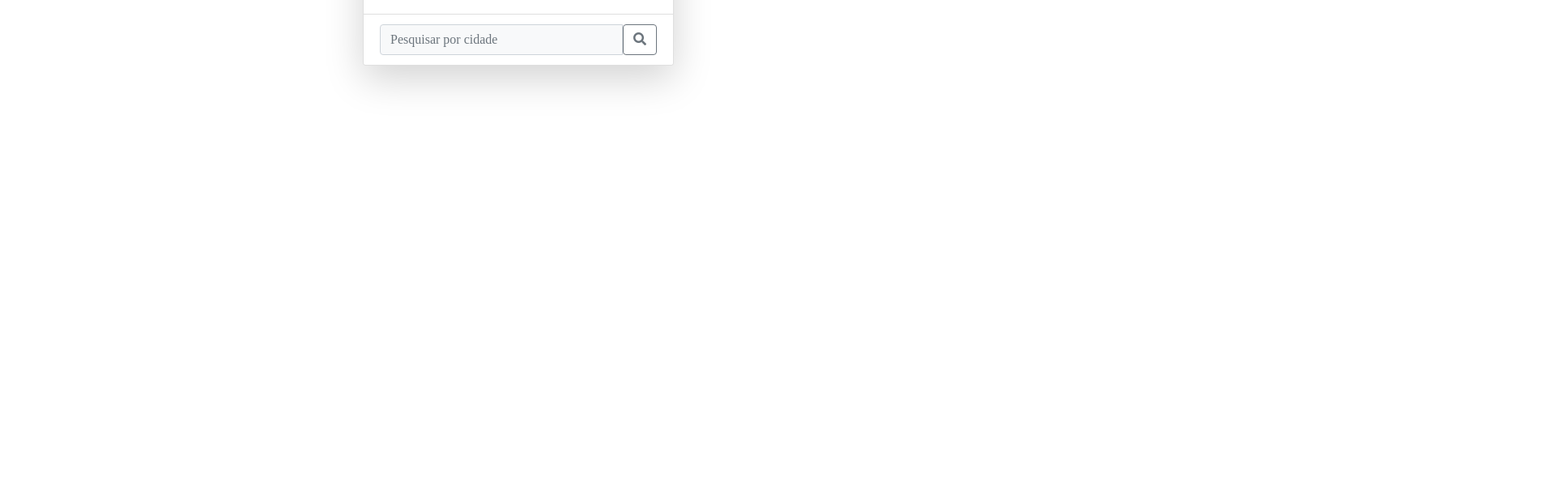
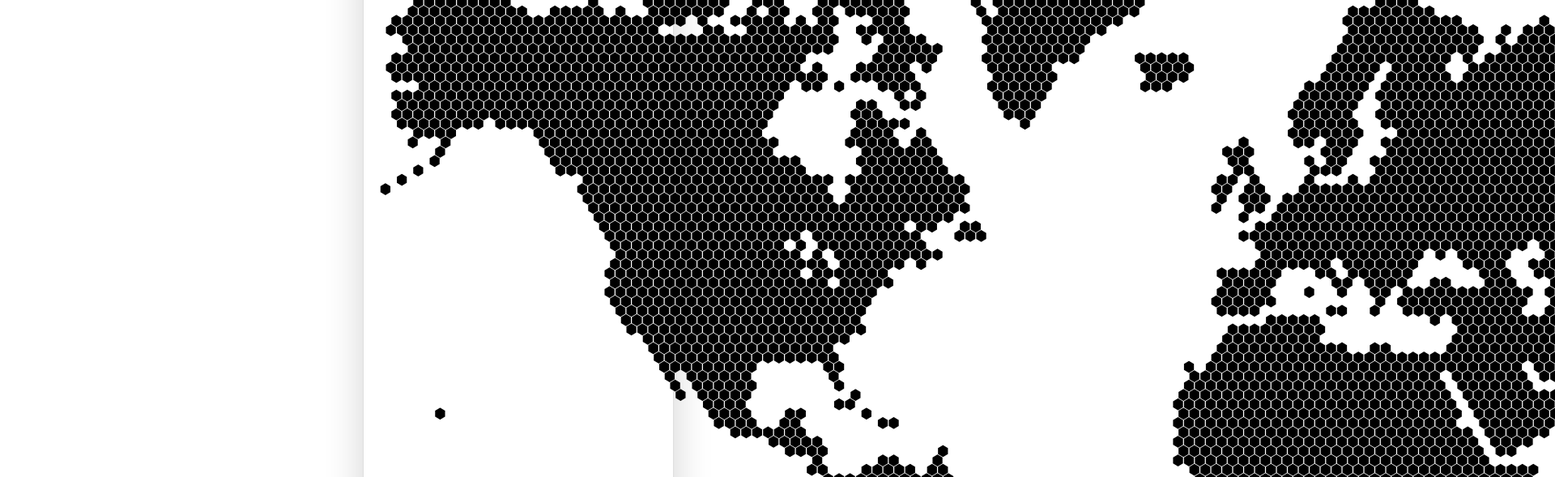
Before and after one commit to AugustoMiranda/tempoweb.github.io, a plain HTML site: page index.html in a window 1280 px wide. Shown: the part 511-1100 px from the top of the page at 81% size, 1920 px wide, since content can reach past the window. Before the commit the page ends 800 px from the top, so only its background shows below. Drawn offline with nearby package versions, Linux system fonts and the light colour scheme.

Commit message:
Update index.html

```diff
--- a/index.html
+++ b/index.html
@@ -25,7 +25,7 @@
             <div class="card-header" style="font-weight: bold;"><img src="favicon.png" alt="favicon nuvem">TempoWeb
             </div>
             <div class="card-body">
-                <img src="img/BandeiraBrasil.png" alt="Icone BandeiraBrasil">
+                <img src="img/MapaMundi.png" alt="Icone MapaMundi">
                 <div class="city">Cidade, BR</div>
                 <div class="date">Data</div>
                 <div class="Container-img"><img src="img/icons/unknown.png" alt="Icone tempo"></div>
```
